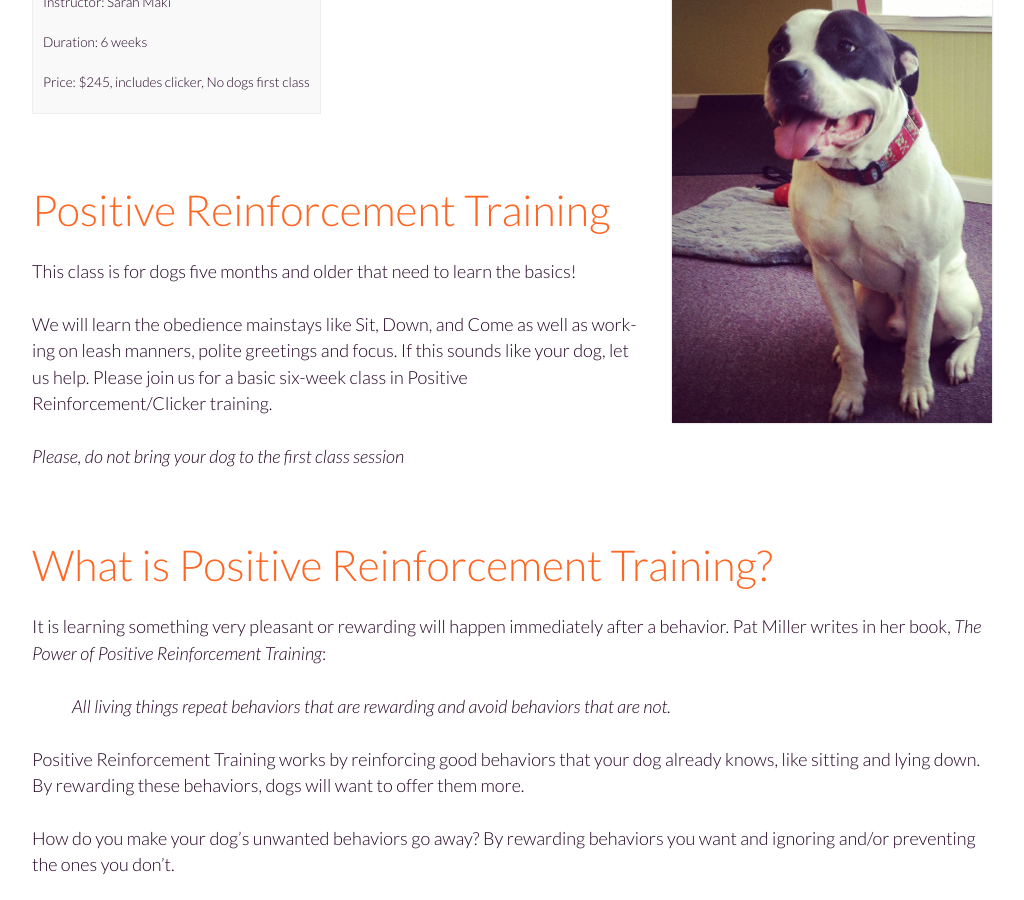
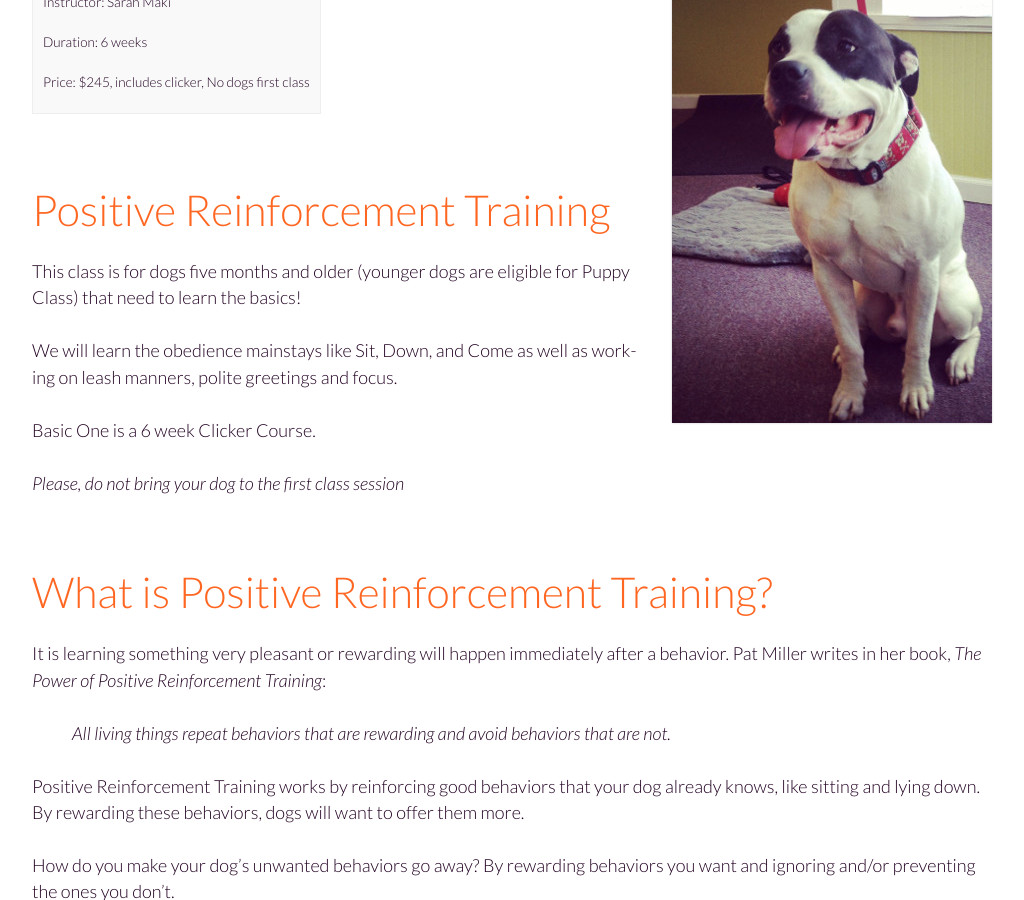
Before and after one commit to fidodogtraining/fidodogtraining.github.io, a Jekyll site: the page built from _classes/basic-obedience-1.md, in a window 1280 px wide and 900 px high, scrolled down 302 px. Shown: the whole window, without its empty margins (128-1152 px from the left). Built offline with Jekyll 4.4.1, drawn with Linux system fonts in a browser that asks for light colours; Markdown is read by kramdown in place of the engine named in the settings.

Commit message:
Update basic-obedience-1.md

```diff
--- a/_classes/basic-obedience-1.md
+++ b/_classes/basic-obedience-1.md
@@ -20,11 +20,12 @@ sessions:
 ---
 ## Positive Reinforcement Training
 
-This class is for dogs five months and older that need to learn the basics!
+This class is for dogs five months and older (younger dogs are eligible for Puppy Class) that need to learn the basics!
 
 We will learn the obedience mainstays like Sit, Down, and Come as well as working on leash manners, polite greetings and  focus.
-If this sounds like your dog, let us help. Please join us for a basic six-week
-class in Positive Reinforcement/Clicker training.
+
+
+Basic One is a 6 week Clicker Course.
 
 *Please, do not bring your dog to the first class session*
 
```
